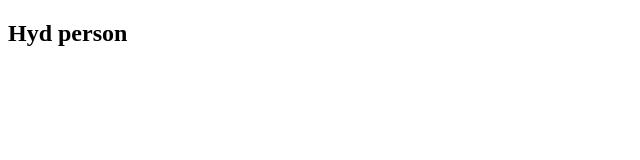
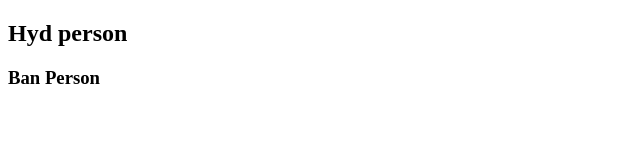
Before and after one commit to SREENU42/Hyd-Project, a plain HTML site: page index.html in a window 1280 px wide. Shown: the whole page, without its empty margins (0-640 px from the left). Drawn offline with Linux system fonts and the light colour scheme.

Commit message:
Ban changes

```diff
--- a/index.html
+++ b/index.html
@@ -7,5 +7,6 @@
 </head>
 <body>
     <h2>Hyd person</h2>
+    <h3>Ban Person</h3>
 </body>
 </html>
```
